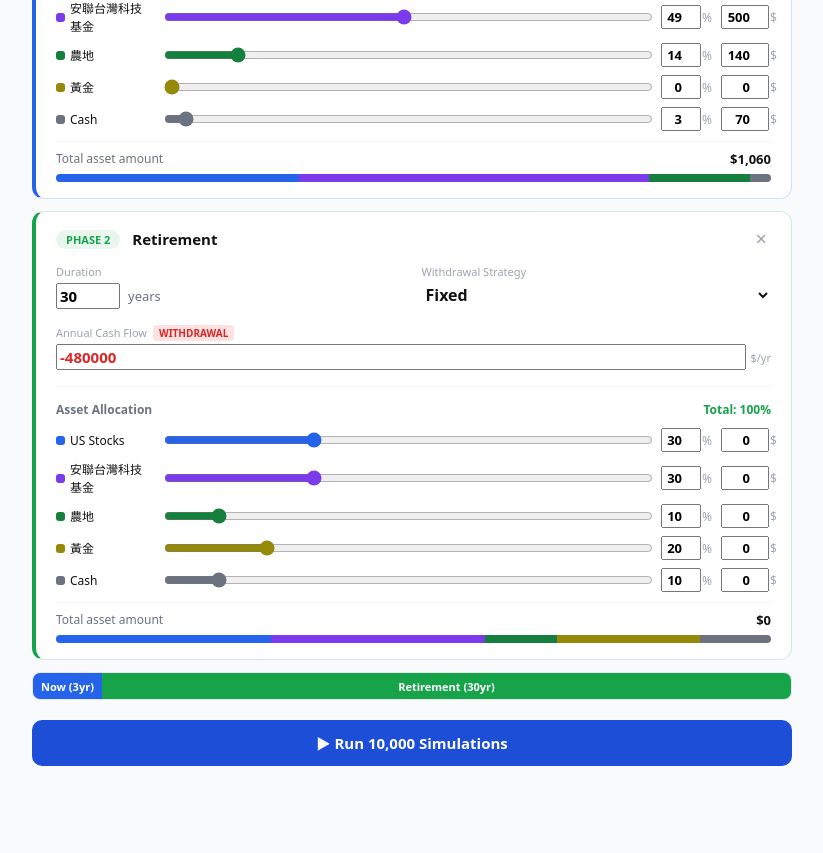
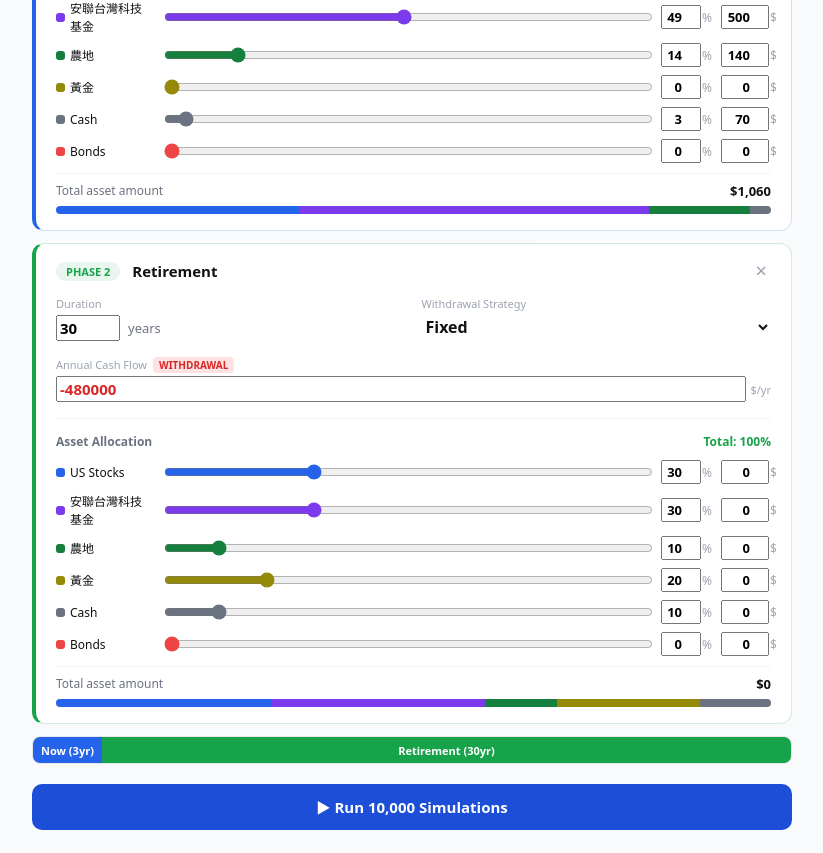
Before and after one commit to L3OL1N/PortfolioMonteCarlo, a React (Vite) app: page / in a window 1280 px wide. Shown: the part 1300-2153 px from the top of the page, without its empty margins (228-1051 px from the left). Before the commit the page ends 2118 px from the top, so only its background shows below. Built offline with nearby package versions, Linux system fonts and the light colour scheme.

Commit message:
ai add bond

```diff
--- a/src/App.jsx
+++ b/src/App.jsx
@@ -6,15 +6,15 @@ import SequenceRiskPanel from "./components/SequenceRiskPanel";
 import PhaseSection from "./components/PhaseSection";
 import ResultsSection from "./components/ResultsSection";
 
-const DEFAULT_ALLOC = { us: 50, cash: 10, allianztech: 20, gold: 10, farmland: 10 };
+const DEFAULT_ALLOC = { us: 40, bond: 10, cash: 10, allianztech: 20, gold: 10, farmland: 10 };
 
 export default function App() {
   const [initial, setInitial] = useState(10000000);
   const [inflation, setInflation] = useState(3.0);
   const [numSims, setNumSims] = useState(10000);
   const [stages, setStages] = useState([
-    makeStage("Now", 3, 720000, { us: 34, cash: 3, allianztech: 49, gold: 0, farmland: 14 }, { us: 350, allianztech: 500, farmland: 140, gold: 0, cash: 70 }),
-    makeStage("Retirement", 30, -480000, { us: 30, cash: 10, allianztech: 30, gold: 20, farmland: 10 }),
+    makeStage("Now", 3, 720000, { us: 34, bond: 0, cash: 3, allianztech: 49, gold: 0, farmland: 14 }, { us: 350, bond: 0, allianztech: 500, farmland: 140, gold: 0, cash: 70 }),
+    makeStage("Retirement", 30, -480000, { us: 30, bond: 0, cash: 10, allianztech: 30, gold: 20, farmland: 10 }),
   ]);
   const [seqRisk, setSeqRisk] = useState({ autocorr: 0, crashes: [] });
   const [rebalance, setRebalance] = useState("annual");
--- a/src/constants.js
+++ b/src/constants.js
@@ -4,14 +4,16 @@ export const ASSETS = [
   { key: "farmland",    label: "農地",              ret: 0.070, std: 0.080, color: "#15803d" },
   { key: "gold",        label: "黃金",              ret: 0.060, std: 0.160, color: "#95890a" },
   { key: "cash",        label: "Cash",             ret: 0.020, std: 0.010, color: "#6b7280" },
+  { key: "bond",        label: "Bonds",            ret: 0.040, std: 0.050, color: "#ef4444" },
 ];
 
 export const COR = [
-  [ 1.00,  0.00,  0.72, -0.05,  0.10],
-  [ 0.00,  1.00,  0.00,  0.00,  0.00],
-  [ 0.72,  0.00,  1.00, -0.08,  0.05],
-  [-0.05,  0.00, -0.08,  1.00,  0.10],
-  [ 0.10,  0.00,  0.05,  0.10,  1.00],
+  [ 1.00,  0.65,  0.10, -0.05,  0.00, -0.20],
+  [ 0.65,  1.00,  0.20, -0.05,  0.00, -0.01],
+  [ 0.10,  0.20,  1.00, -0.08,  0.00,  0.05],
+  [-0.05, -0.05, -0.08,  1.00,  0.00,  0.10],
+  [ 0.00,  0.00,  0.00,  0.00,  1.00,  0.00],
+  [-0.20, -0.01,  0.05,  0.10,  0.00,  1.00],
 ];
 
 export const PRESETS = [
```
